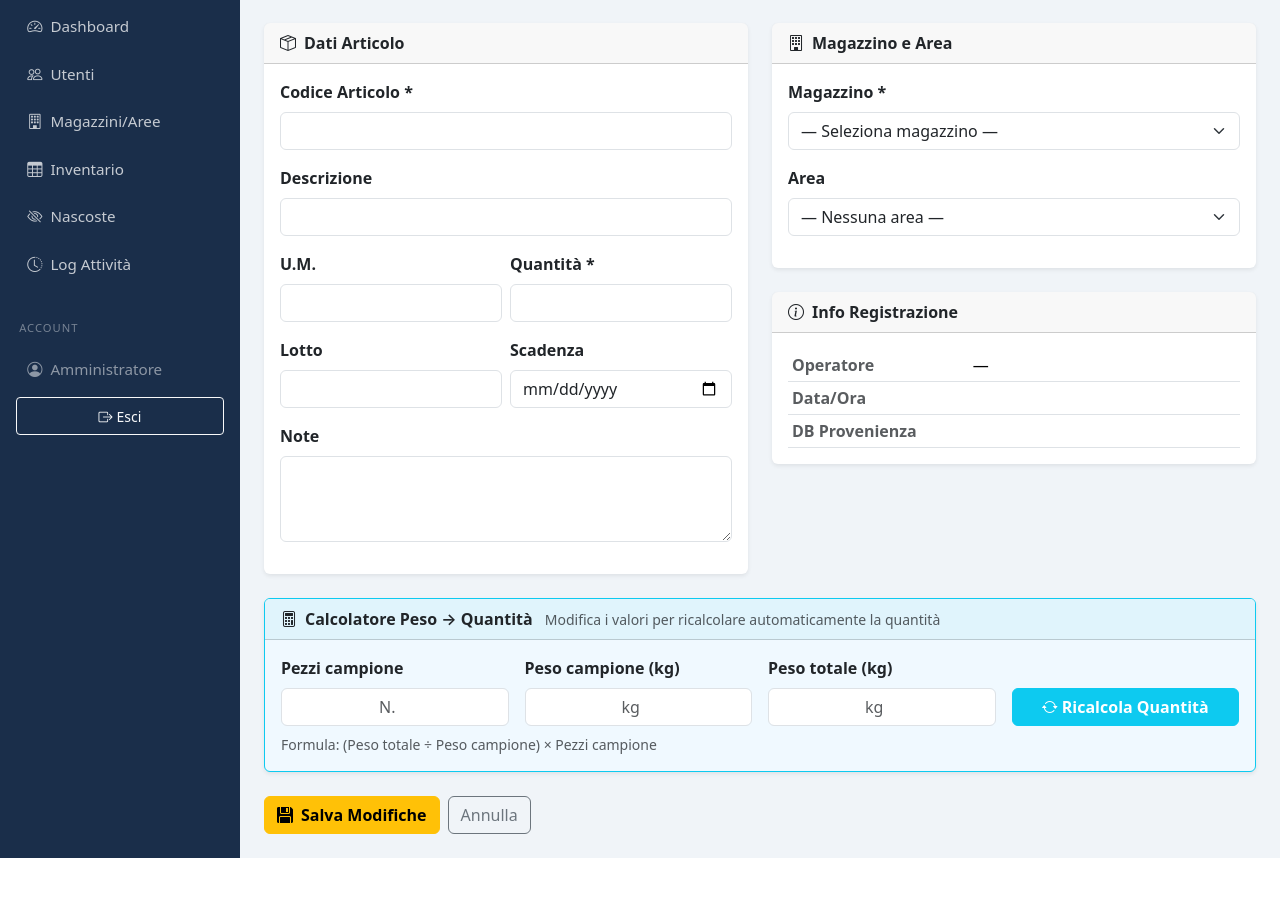
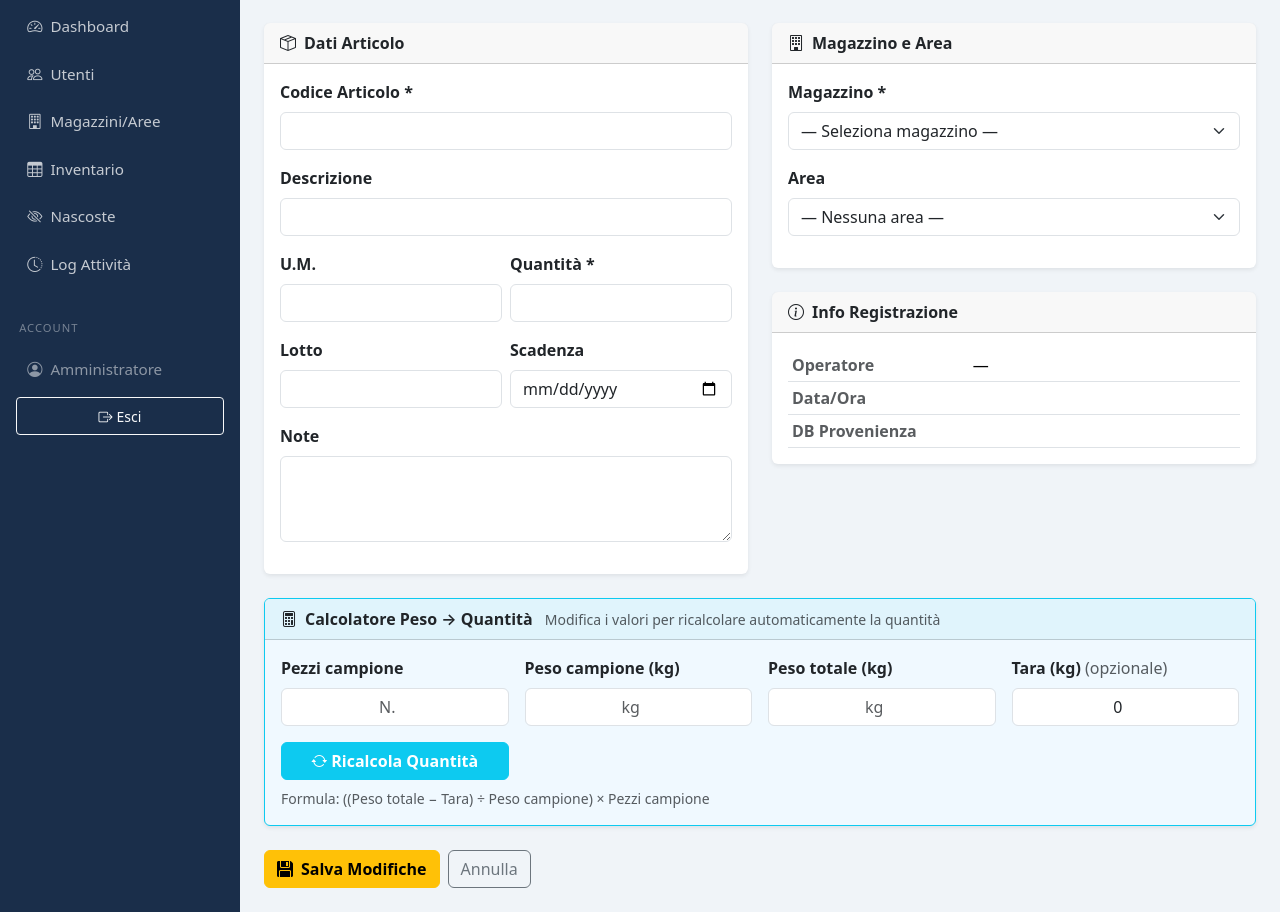
Before and after one commit to Samueleattina04/Inventario, a Laravel app: template resources/views/admin/inventory/edit.blade.php in a window 1280 px wide. Shown: the part 107-1019 px from the top of the page. Before the commit the page ends 965 px from the top, so only its background shows below. Run offline with Laravel 12, Linux system fonts and the light colour scheme; the template is opened without the code that fills it, so the values that code supplies are empty; a user stored in the database is signed in; data comes from the database, SQL or seed files in the repository.

Commit message:
Add tare field to edit form weight calculator
The tare (optional) field was present in the scan form but missing from
the edit form. Added it with the same formula: ((total - tare) / sample_weight) * sample_count.

Co-Authored-By: Claude Sonnet 4.6 <noreply@anthropic.com>
Claude-Session: https://claude.ai/code/session_01P1K7PmT6mHaTdtPeSFxhzo

```diff
--- a/resources/views/admin/inventory/edit.blade.php
+++ b/resources/views/admin/inventory/edit.blade.php
@@ -168,14 +168,20 @@
                                    class="form-control text-center" step="0.001" min="0" placeholder="kg"
                                    value="{{ old('total_weight', $record->total_weight) }}">
                         </div>
-                        <div class="col-6 col-md-3 d-flex flex-column justify-content-end">
+                        <div class="col-6 col-md-3">
+                            <label class="form-label fw-semibold">Tara (kg) <span class="text-muted fw-normal">(opzionale)</span></label>
+                            <input type="number" id="edit-tare"
+                                   class="form-control text-center" step="0.001" min="0" placeholder="0"
+                                   value="0">
+                        </div>
+                        <div class="col-12 col-md-3 d-flex flex-column justify-content-end">
                             <button type="button" class="btn btn-info text-white fw-bold" onclick="editRecalc()">
                                 <i class="bi bi-arrow-repeat me-1"></i>Ricalcola Quantità
                             </button>
                         </div>
                     </div>
                     <small class="text-muted d-block mt-2">
-                        Formula: (Peso totale ÷ Peso campione) × Pezzi campione
+                        Formula: ((Peso totale − Tara) ÷ Peso campione) × Pezzi campione
                     </small>
                 </div>
             </div>
@@ -237,17 +243,24 @@ updateAreas();
 
 // Weight calculator auto-recalc
 function editRecalc() {
-    const sc = parseFloat(document.getElementById('edit-sample-count').value);
-    const sw = parseFloat(document.getElementById('edit-sample-weight').value);
-    const tw = parseFloat(document.getElementById('edit-total-weight').value);
+    const sc   = parseFloat(document.getElementById('edit-sample-count').value);
+    const sw   = parseFloat(document.getElementById('edit-sample-weight').value);
+    const tw   = parseFloat(document.getElementById('edit-total-weight').value);
+    const tare = parseFloat(document.getElementById('edit-tare').value) || 0;
 
     if (!sc || sc <= 0 || !sw || sw <= 0 || !tw || tw <= 0) return;
 
-    const qty = (tw / sw) * sc;
+    const netWeight = tw - tare;
+    if (netWeight <= 0) {
+        alert('Il peso netto (peso totale − tara) deve essere maggiore di zero.');
+        return;
+    }
+
+    const qty = (netWeight / sw) * sc;
     document.getElementById('edit-quantity').value = parseFloat(qty.toFixed(4));
 }
 
-['edit-sample-count', 'edit-sample-weight', 'edit-total-weight'].forEach(id => {
+['edit-sample-count', 'edit-sample-weight', 'edit-total-weight', 'edit-tare'].forEach(id => {
     document.getElementById(id).addEventListener('input', editRecalc);
 });
 </script>
```
